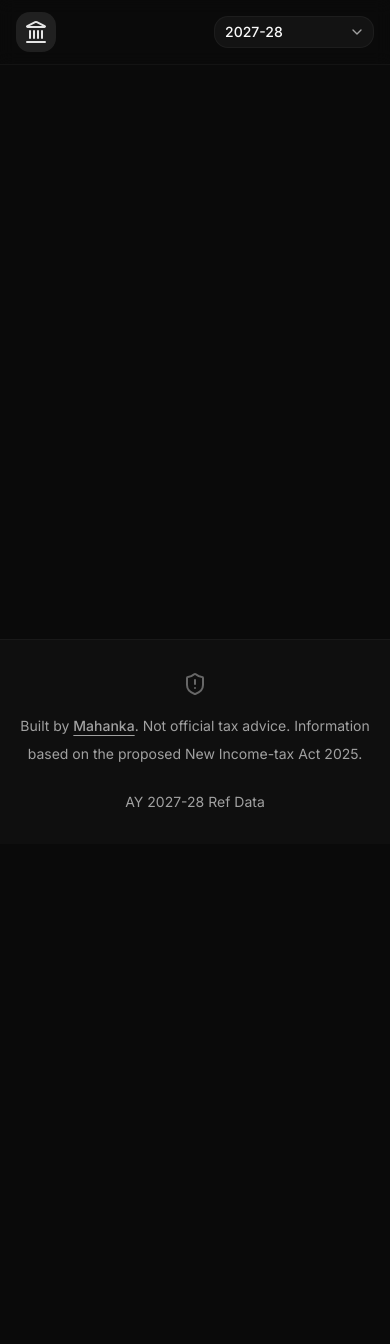
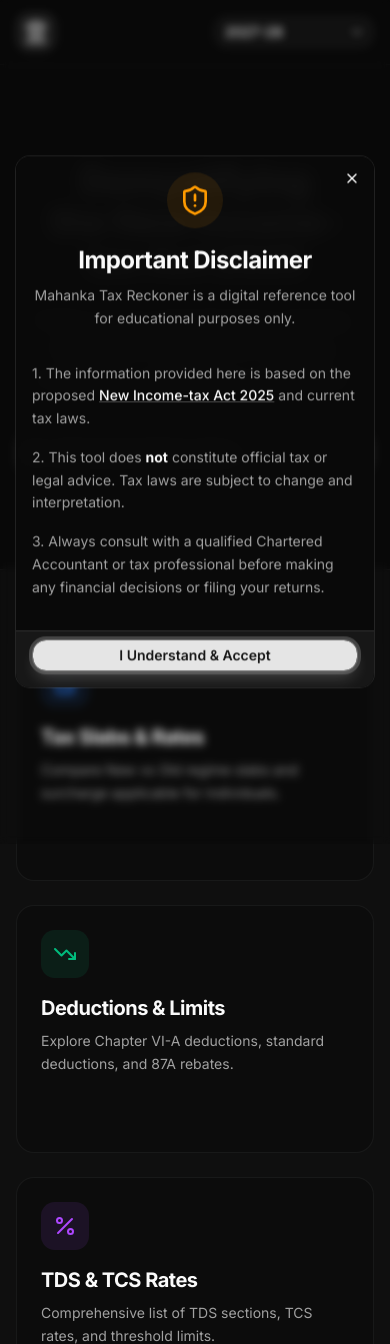
Before and after one commit to beatnyk77/IndiaTaxReckoner, a Next.js app: page / in a window 390 px wide. Shown: the top 1344 px of the page. Before the commit the page ends 844 px from the top, so only its background shows below. Built offline with nearby package versions, Linux system fonts and the light colour scheme.

Commit message:
feat: elite homepage with navigation grid

```diff
--- a/app/layout.tsx
+++ b/app/layout.tsx
@@ -3,6 +3,7 @@
 import "./globals.css";
 import { Navbar } from "@/components/layout/Navbar";
 import { Footer } from "@/components/layout/Footer";
+import { DisclaimerModal } from "@/components/DisclaimerModal";
 
 const inter = Inter({ subsets: ["latin"], variable: "--font-sans" });
 
@@ -26,6 +27,7 @@
           {children}
         </main>
         <Footer />
+        <DisclaimerModal />
       </body>
     </html>
   );
--- a/app/page.tsx
+++ b/app/page.tsx
@@ -1,3 +1,121 @@
-export default function Page() {
-    return null;
+import Link from "next/link";
+import {
+    Calculator,
+    Percent,
+    TrendingDown,
+    FileText,
+    History,
+    Scale,
+    ArrowRight
+} from "lucide-react";
+import { SearchBar } from "@/components/SearchBar";
+
+const categories = [
+    {
+        title: "Tax Slabs & Rates",
+        description: "Compare New vs Old regime slabs and surcharge applicable for individuals.",
+        icon: Calculator,
+        href: "/tax-slabs",
+        color: "text-blue-500",
+        bg: "bg-blue-500/10",
+    },
+    {
+        title: "Deductions & Limits",
+        description: "Explore Chapter VI-A deductions, standard deductions, and 87A rebates.",
+        icon: TrendingDown,
+        href: "/deductions-limits",
+        color: "text-emerald-500",
+        bg: "bg-emerald-500/10",
+    },
+    {
+        title: "TDS & TCS Rates",
+        description: "Comprehensive list of TDS sections, TCS rates, and threshold limits.",
+        icon: Percent,
+        href: "/tds-tcs-rates",
+        color: "text-purple-500",
+        bg: "bg-purple-500/10",
+    },
+    {
+        title: "Depreciation Rates",
+        description: "Block-wise depreciation rates for tangible and intangible assets.",
+        icon: FileText,
+        href: "/depreciation-rates",
+        color: "text-amber-500",
+        bg: "bg-amber-500/10",
+    },
+    {
+        title: "Cost Inflation Index",
+        description: "Historical CII data from base year 2001-02 for capital gains calculation.",
+        icon: History,
+        href: "/cii-history",
+        color: "text-rose-500",
+        bg: "bg-rose-500/10",
+    },
+    {
+        title: "New Act 2025 Changes",
+        description: "Key highlights and major impacts of the rewritten Income-tax Act 2025.",
+        icon: Scale,
+        href: "/new-act-changes",
+        color: "text-indigo-500",
+        bg: "bg-indigo-500/10",
+    },
+];
+
+export default function HomePage() {
+    return (
+        <div className="flex-1 flex flex-col">
+            {/* Hero Section */}
+            <section className="relative overflow-hidden py-24 md:py-32 lg:py-40">
+                <div className="absolute inset-0 bg-grid-white/[0.02] bg-[size:32px_32px]" />
+                <div className="absolute inset-0 bg-gradient-to-t from-background via-background/80 to-transparent" />
+
+                <div className="container relative mx-auto px-4 md:px-8 text-center flex flex-col items-center">
+                    <h1 className="text-4xl md:text-6xl lg:text-7xl font-extrabold tracking-tight text-balance max-w-4xl bg-clip-text text-transparent bg-gradient-to-b from-foreground to-foreground/70">
+                        Demystifying the New Income-tax Act 2025
+                    </h1>
+                    <p className="mt-6 text-lg md:text-xl text-muted-foreground max-w-2xl text-balance leading-relaxed">
+                        India's most comprehensive, blazing-fast digital reference for tax rates, thresholds, and statutory definitions.
+                    </p>
+
+                    <div className="mt-10 w-full max-w-xl mx-auto">
+                        <SearchBar />
+                    </div>
+                </div>
+            </section>
+
+            {/* Category Grid */}
+            <section className="py-16 md:py-24 bg-muted/20 border-t border-border/40 flex-1">
+                <div className="container mx-auto px-4 md:px-8">
+                    <div className="grid grid-cols-1 md:grid-cols-2 lg:grid-cols-3 gap-6">
+                        {categories.map((category) => {
+                            const Icon = category.icon;
+                            return (
+                                <Link
+                                    key={category.href}
+                                    href={category.href}
+                                    className="group relative flex flex-col justify-between overflow-hidden rounded-2xl border border-border/50 bg-background/50 p-6 transition-all hover:bg-muted/50 hover:shadow-xl hover:-translate-y-1"
+                                >
+                                    <div>
+                                        <div className={`inline-flex rounded-xl p-3 mb-4 ${category.bg}`}>
+                                            <Icon className={`h-6 w-6 ${category.color}`} />
+                                        </div>
+                                        <h3 className="text-xl font-bold tracking-tight mb-2">
+                                            {category.title}
+                                        </h3>
+                                        <p className="text-sm text-muted-foreground leading-relaxed">
+                                            {category.description}
+                                        </p>
+                                    </div>
+
+                                    <div className="mt-8 flex items-center text-sm font-medium text-primary opacity-0 -translate-x-4 transition-all group-hover:opacity-100 group-hover:translate-x-0">
+                                        Explore reference <ArrowRight className="ml-2 h-4 w-4" />
+                                    </div>
+                                </Link>
+                            );
+                        })}
+                    </div>
+                </div>
+            </section>
+        </div>
+    );
 }
```
